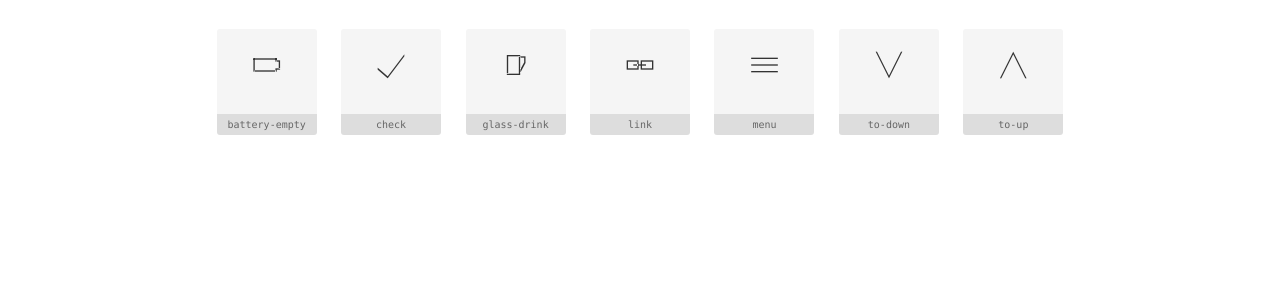
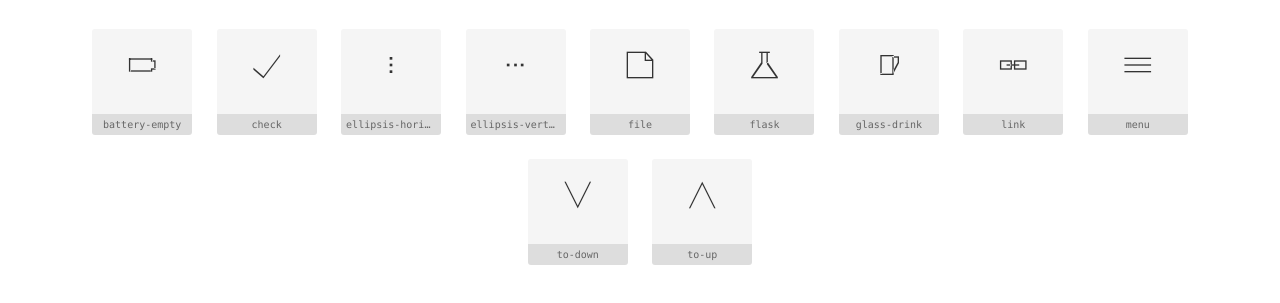
Before and after one commit to stellar-labs/icon-strike, a website: page docs/index.html in a window 1280 px wide. Shown: the part 71-374 px from the top of the page. Drawn offline with Linux system fonts and the light colour scheme.

Commit message:
added icons ellipsis (horizontal & vertical), file and flask

```diff
--- a/docs/icons.css
+++ b/docs/icons.css
@@ -1,10 +1,10 @@
 @font-face {
     font-family: "icons";
-    src: url("./icons.eot?d88724534d76f3508bdeb0fc0ef95528?#iefix") format("embedded-opentype"),
-url("./icons.woff2?d88724534d76f3508bdeb0fc0ef95528") format("woff2"),
-url("./icons.woff?d88724534d76f3508bdeb0fc0ef95528") format("woff"),
-url("./icons.ttf?d88724534d76f3508bdeb0fc0ef95528") format("truetype"),
-url("./icons.svg?d88724534d76f3508bdeb0fc0ef95528#icons") format("svg");
+    src: url("./icons.eot?53ce1f66b1453b61e1bd4ed78cf2bb67?#iefix") format("embedded-opentype"),
+url("./icons.woff2?53ce1f66b1453b61e1bd4ed78cf2bb67") format("woff2"),
+url("./icons.woff?53ce1f66b1453b61e1bd4ed78cf2bb67") format("woff"),
+url("./icons.ttf?53ce1f66b1453b61e1bd4ed78cf2bb67") format("truetype"),
+url("./icons.svg?53ce1f66b1453b61e1bd4ed78cf2bb67#icons") format("svg");
 }
 
 i {
@@ -28,18 +28,30 @@ i[class^="icon-"]:before, i[class*=" icon-"]:before {
 .icon-check:before {
     content: "\f102";
 }
-.icon-glass-drink:before {
+.icon-ellipsis-horizontal:before {
     content: "\f103";
 }
-.icon-link:before {
+.icon-ellipsis-vertical:before {
     content: "\f104";
 }
-.icon-menu:before {
+.icon-file:before {
     content: "\f105";
 }
-.icon-to-down:before {
+.icon-flask:before {
     content: "\f106";
 }
-.icon-to-up:before {
+.icon-glass-drink:before {
     content: "\f107";
 }
+.icon-link:before {
+    content: "\f108";
+}
+.icon-menu:before {
+    content: "\f109";
+}
+.icon-to-down:before {
+    content: "\f10a";
+}
+.icon-to-up:before {
+    content: "\f10b";
+}
--- a/docs/index.html
+++ b/docs/index.html
@@ -54,11 +54,11 @@
 
         @font-face {
     font-family: "icons";
-    src: url("./icons.eot?766305f718b614dd41d92d3c9185dfe1?#iefix") format("embedded-opentype"),
-url("./icons.woff2?766305f718b614dd41d92d3c9185dfe1") format("woff2"),
-url("./icons.woff?766305f718b614dd41d92d3c9185dfe1") format("woff"),
-url("./icons.ttf?766305f718b614dd41d92d3c9185dfe1") format("truetype"),
-url("./icons.svg?766305f718b614dd41d92d3c9185dfe1#icons") format("svg");
+    src: url("./icons.eot?6acd82124dffc56a6891b2e16f6d5307?#iefix") format("embedded-opentype"),
+url("./icons.woff2?6acd82124dffc56a6891b2e16f6d5307") format("woff2"),
+url("./icons.woff?6acd82124dffc56a6891b2e16f6d5307") format("woff"),
+url("./icons.ttf?6acd82124dffc56a6891b2e16f6d5307") format("truetype"),
+url("./icons.svg?6acd82124dffc56a6891b2e16f6d5307#icons") format("svg");
 }
 
 i {
@@ -82,20 +82,32 @@ i[class^="icon-"]:before, i[class*=" icon-"]:before {
 .icon-check:before {
     content: "\f102";
 }
-.icon-glass-drink:before {
+.icon-ellipsis-horizontal:before {
     content: "\f103";
 }
-.icon-link:before {
+.icon-ellipsis-vertical:before {
     content: "\f104";
 }
-.icon-menu:before {
+.icon-file:before {
     content: "\f105";
 }
-.icon-to-down:before {
+.icon-flask:before {
     content: "\f106";
 }
+.icon-glass-drink:before {
+    content: "\f107";
+}
+.icon-link:before {
+    content: "\f108";
+}
+.icon-menu:before {
+    content: "\f109";
+}
+.icon-to-down:before {
+    content: "\f10a";
+}
 .icon-to-up:before {
-    content: "\f107";
+    content: "\f10b";
 }
 
 
@@ -104,8 +116,6 @@ i[class^="icon-"]:before, i[class*=" icon-"]:before {
 <body>
 
     <h1>ICON STRIKE</h1>
-
-
         <div class="preview">
             <span class="inner">
                 <i class="icon-battery-empty"></i>
@@ -121,6 +131,42 @@ i[class^="icon-"]:before, i[class*=" icon-"]:before {
             </span>
             <br>
             <span class='label'>check</span>
+        </div>
+
+
+        <div class="preview">
+            <span class="inner">
+                <i class="icon-ellipsis-horizontal"></i>
+            </span>
+            <br>
+            <span class='label'>ellipsis-horizontal</span>
+        </div>
+
+
+        <div class="preview">
+            <span class="inner">
+                <i class="icon-ellipsis-vertical"></i>
+            </span>
+            <br>
+            <span class='label'>ellipsis-vertical</span>
+        </div>
+
+
+        <div class="preview">
+            <span class="inner">
+                <i class="icon-file"></i>
+            </span>
+            <br>
+            <span class='label'>file</span>
+        </div>
+
+
+        <div class="preview">
+            <span class="inner">
+                <i class="icon-flask"></i>
+            </span>
+            <br>
+            <span class='label'>flask</span>
         </div>
 
 
```
Also changed, not shown: docs/icons.json (+9 -5 lines), dist/icons.css, dist/icons.html, dist/icons.json, dist/icons.svg, dist/icons.ttf, dist/icons.woff, dist/icons.woff2, docs/icons.svg, docs/icons.ttf, docs/icons.woff, docs/icons.woff2, src/img/ellipsis-horizontal.svg (added), src/img/ellipsis-vertical.svg (added), 2 more files, 2 other files.
